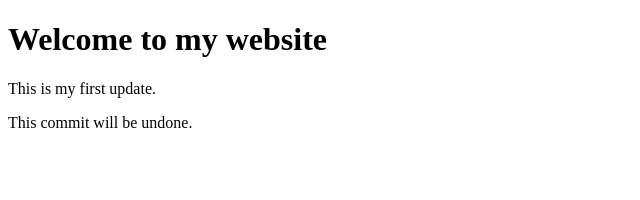
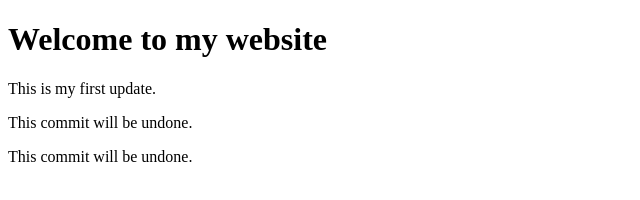
Before and after one commit to codingbysaikat/my-project, a plain HTML site: page index.html in a window 1280 px wide. Shown: the whole page, without its empty margins (0-640 px from the left). Drawn offline with Linux system fonts and the light colour scheme.

Commit message:
Add paragraph that will be undone

```diff
--- a/index.html
+++ b/index.html
@@ -11,3 +11,4 @@
 
 </html><p>This is my first update.</p>
 <p>This commit will be undone.</p>
+<p>This commit will be undone.</p>
```
